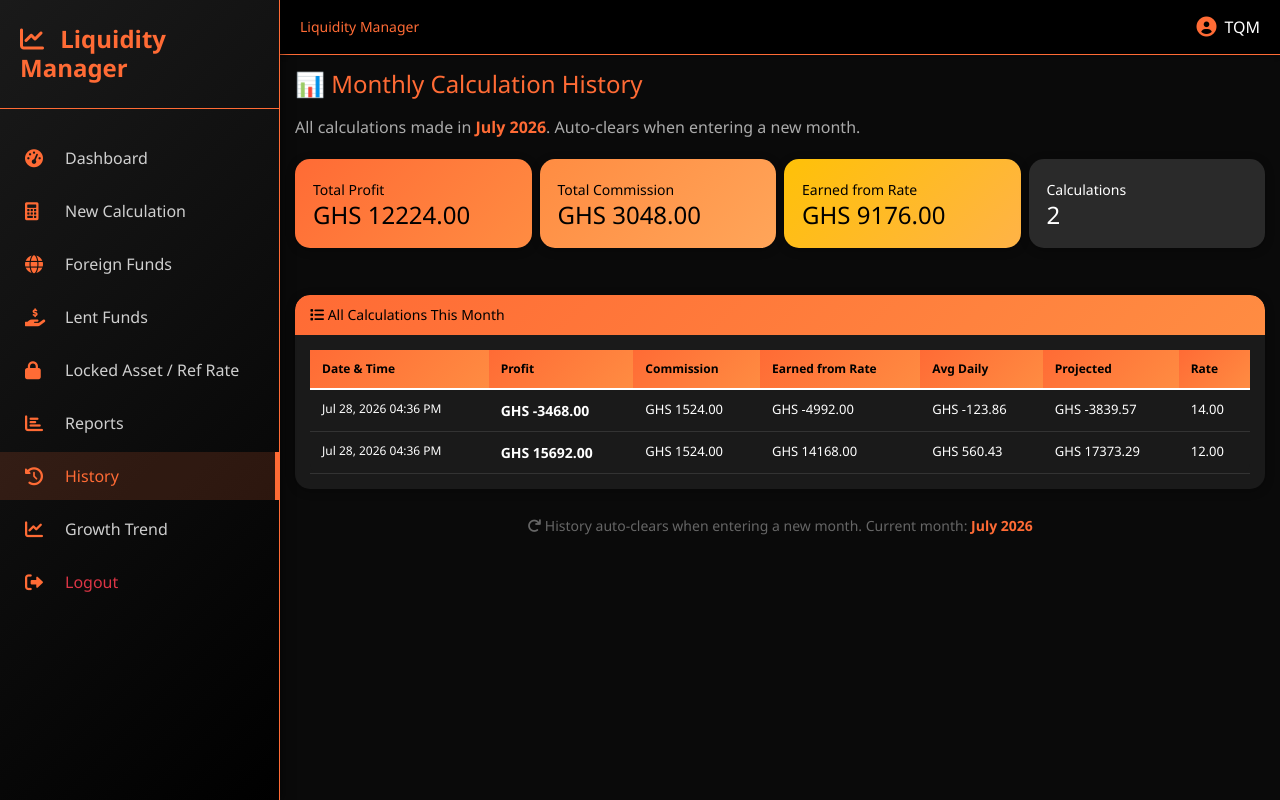
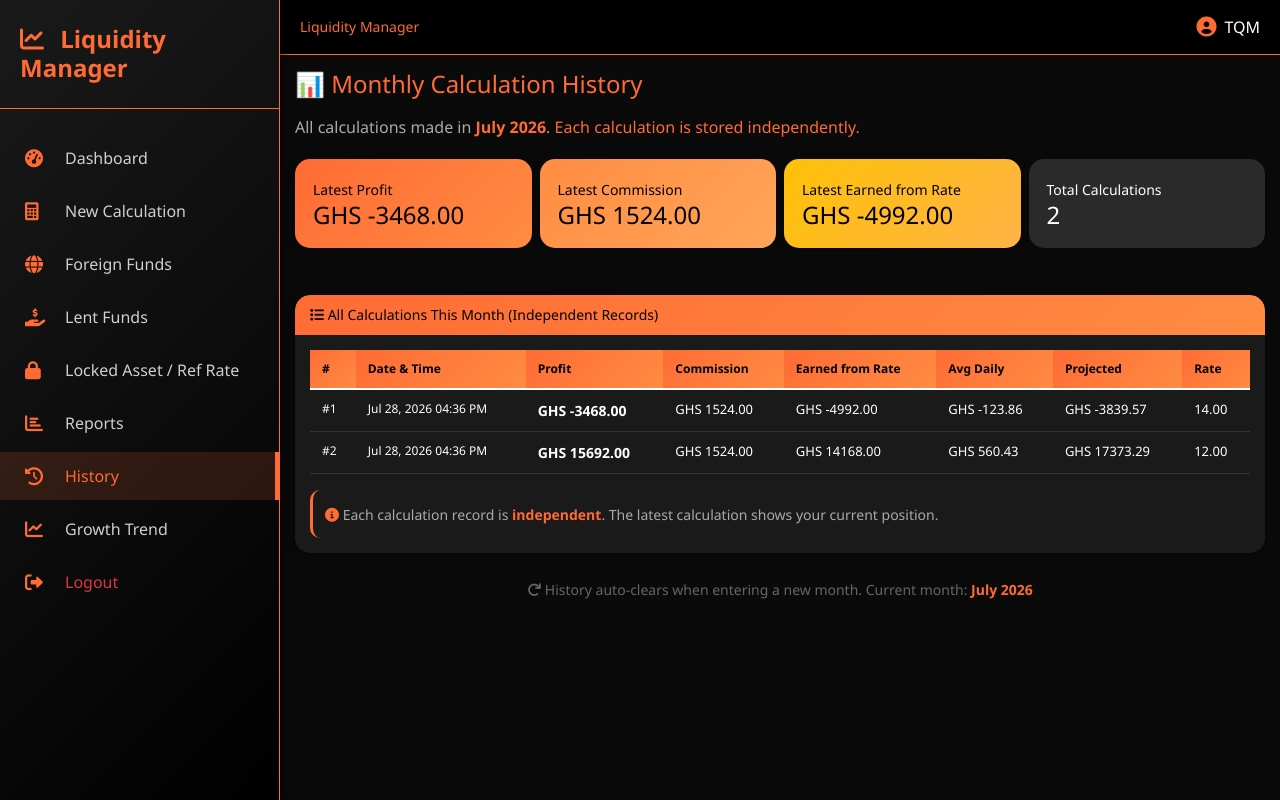
Before and after one commit to AliensOfMars1/Profit-tracker, a Flask app: page /history in a window 1280 px wide. Run offline with Flask 3, Linux system fonts and the light colour scheme; the visitor is signed in with stand-in values (Sample User, id 1); data comes from the database, SQL or seed files in the repository.

Commit message:
accumulaion history results fixed now independent results are saved as history which auto clears when entering a new month

```diff
--- a/app.py
+++ b/app.py
@@ -165,7 +165,7 @@ def dashboard():
                          equity_setting=equity_setting,
                          total_commission=total_commission,
                          earn_from_rate=earn_from_rate,
-                         available_funds=available_funds)  # ← ADD THIS
+                         available_funds=available_funds)
 
 @app.route('/calculation', methods=['GET', 'POST'])
 @login_required
@@ -251,9 +251,8 @@ def calculation():
 def foreign_funds():
     active_funds = ForeignFund.query.filter_by(status='active').order_by(ForeignFund.date_added.desc()).all()
     settled_funds = ForeignFund.query.filter_by(status='settled').order_by(ForeignFund.date_added.desc()).all()
-    foreign_total = get_total_foreign_funds()  # Add this line
+    foreign_total = get_total_foreign_funds()
     return render_template('foreign_funds.html', active_funds=active_funds, settled_funds=settled_funds, foreign_total=foreign_total)
-
 
 @app.route('/foreign-funds/add', methods=['POST'])
 @login_required
@@ -321,7 +320,7 @@ def delete_foreign_fund(id):
 def lent_funds():
     active_funds = LentFund.query.filter_by(status='active').order_by(LentFund.date_lent.desc()).all()
     paid_funds = LentFund.query.filter_by(status='paid').order_by(LentFund.date_lent.desc()).all()
-    lent_total = get_total_lent_funds()  # Add this line
+    lent_total = get_total_lent_funds()
     return render_template('lent_funds.html', active_funds=active_funds, paid_funds=paid_funds, lent_total=lent_total)
 
 @app.route('/lent-funds/add', methods=['POST'])
@@ -464,41 +463,6 @@ def reports():
                          avg_daily_profit=avg_daily,
                          projected_profit=projected)
 
-
-@app.route('/history')
-@login_required
-def history():
-    today = date.today()
-    current_month = today.month
-    current_year = today.year
-
-    # Get ALL calculations for current month
-    calculations = Calculation.query.filter_by(
-        year=current_year,
-        month=current_month
-    ).order_by(Calculation.created_at.desc()).all()
-
-    # Calculate summary for current month
-    summary = {
-        'total_profit': Decimal('0'),
-        'total_commission': Decimal('0'),
-        'earned_from_rate': Decimal('0'),
-        'calculation_count': len(calculations)
-    }
-
-    for calc in calculations:
-        commission = calc.cashin_commission + calc.cashout_commission
-        summary['total_profit'] += calc.profit
-        summary['total_commission'] += commission
-        summary['earned_from_rate'] += (calc.profit - commission)
-
-    current_month_name = today.strftime('%B %Y')
-
-    return render_template('history.html',
-                         calculations=calculations,
-                         summary=summary,
-                         current_month_name=current_month_name)
-
 @app.route('/growth-trend')
 @login_required
 def growth_trend():
@@ -551,12 +515,54 @@ def growth_trend():
 
     return render_template('growth_trend.html', chart_data=chart_data, table_data=table_data)
 
+# ==================== HISTORY ROUTE ====================
+
+@app.route('/history')
+@login_required
+def history():
+    today = date.today()
+    current_month = today.month
+    current_year = today.year
+
+    # Get ALL calculations for current month (ordered by date, newest first)
+    calculations = Calculation.query.filter_by(
+        year=current_year,
+        month=current_month
+    ).order_by(Calculation.created_at.desc()).all()
+
+    # Get the latest calculation (most recent)
+    latest_calc = calculations[0] if calculations else None
+
+    # Build final summary using ONLY the LATEST calculation
+    if latest_calc:
+        commission = latest_calc.cashin_commission + latest_calc.cashout_commission
+        final_summary = {
+            'profit': latest_calc.profit,
+            'commission': commission,
+            'earned_from_rate': latest_calc.profit - commission
+        }
+    else:
+        final_summary = {
+            'profit': Decimal('0'),
+            'commission': Decimal('0'),
+            'earned_from_rate': Decimal('0')
+        }
+
+    current_month_name = today.strftime('%B %Y')
+
+    return render_template('history.html',
+                         calculations=calculations,
+                         final_summary=final_summary,
+                         current_month_name=current_month_name)
+
+# ==================== MAIN BLOCK ====================
+
 if __name__ == '__main__':
     with app.app_context():
         db.create_all()
 
+
     # Get port from environment variable (Railway sets this)
     port = int(os.environ.get('PORT', 5000))
 
-    # Use debug=False in production
     app.run(host='0.0.0.0', port=port, debug=True)
--- a/templates/history.html
+++ b/templates/history.html
@@ -4,40 +4,40 @@
 <h1 class="mb-3" style="color: #ff6b35; font-size: 24px;">📊 Monthly Calculation History</h1>
 <p style="color: #aaa; margin-bottom: 20px;">
     All calculations made in <strong style="color: #ff6b35;">{{ current_month_name }}</strong>.
-    Auto-clears when entering a new month.
+    <span style="color: #ff6b35;">Each calculation is stored independently.</span>
 </p>
 
-<!-- Summary Cards -->
+<!-- Current Month Summary (Using LATEST calculation only) -->
 <div class="row g-2 mb-4">
     <div class="col-6 col-md-3 mb-2">
         <div class="card bg-primary" style="padding: 10px;">
             <div class="card-body" style="padding: 8px;">
-                <small style="color: #000000;">Total Profit</small>
-                <h4 style="color: #000000; margin: 0;">GHS {{ "%.2f"|format(summary.total_profit) }}</h4>
+                <small style="color: #000000;">Latest Profit</small>
+                <h4 style="color: #000000; margin: 0;">GHS {{ "%.2f"|format(final_summary.profit) }}</h4>
             </div>
         </div>
     </div>
     <div class="col-6 col-md-3 mb-2">
         <div class="card bg-info" style="padding: 10px;">
             <div class="card-body" style="padding: 8px;">
-                <small style="color: #000000;">Total Commission</small>
-                <h4 style="color: #000000; margin: 0;">GHS {{ "%.2f"|format(summary.total_commission) }}</h4>
+                <small style="color: #000000;">Latest Commission</small>
+                <h4 style="color: #000000; margin: 0;">GHS {{ "%.2f"|format(final_summary.commission) }}</h4>
             </div>
         </div>
     </div>
     <div class="col-6 col-md-3 mb-2">
         <div class="card bg-warning" style="padding: 10px;">
             <div class="card-body" style="padding: 8px;">
-                <small style="color: #000000;">Earned from Rate</small>
-                <h4 style="color: #000000; margin: 0;">GHS {{ "%.2f"|format(summary.earned_from_rate) }}</h4>
+                <small style="color: #000000;">Latest Earned from Rate</small>
+                <h4 style="color: #000000; margin: 0;">GHS {{ "%.2f"|format(final_summary.earned_from_rate) }}</h4>
             </div>
         </div>
     </div>
     <div class="col-6 col-md-3 mb-2">
         <div class="card bg-secondary" style="padding: 10px;">
             <div class="card-body" style="padding: 8px;">
-                <small style="color: #ffffff;">Calculations</small>
-                <h4 style="color: #ffffff; margin: 0;">{{ summary.calculation_count }}</h4>
+                <small style="color: #ffffff;">Total Calculations</small>
+                <h4 style="color: #ffffff; margin: 0;">{{ calculations|length }}</h4>
             </div>
         </div>
     </div>
@@ -47,7 +47,7 @@
 <div class="card">
     <div class="card-header">
         <h5 class="mb-0" style="color: #000000; font-size: 14px;">
-            <i class="fas fa-list"></i> All Calculations This Month
+            <i class="fas fa-list"></i> All Calculations This Month (Independent Records)
         </h5>
     </div>
     <div class="card-body">
@@ -56,22 +56,20 @@
                 <table class="table">
                     <thead>
                         <tr>
+                            <th>#</th>
                             <th>Date & Time</th>
                             <th>Profit</th>
                             <th>Commission</th>
                             <th>Earned from Rate</th>
                             <th>Avg Daily</th>
                             <th>Projected</th>
-                            <!-- <th>USDT</th> -->
                             <th>Rate</th>
-                            <!-- <th>eCash</th> -->
-                            <!-- <th>Lent</th> -->
-                            <!-- <th>Foreign</th> -->
                         </tr>
                     </thead>
                     <tbody>
                         {% for calc in calculations %}
                         <tr>
+                            <td style="color: #888;">#{{ loop.index }}</td>
                             <td style="color: #ffffff; font-size: 12px; white-space: nowrap;">
                                 {{ calc.created_at.strftime('%b %d, %Y %I:%M %p') }}
                             </td>
@@ -90,25 +88,21 @@
                             <td style="color: #ffffff; font-size: 13px;">
                                 GHS {{ "%.2f"|format(calc.projected_profit) }}
                             </td>
-                            <!-- <td style="color: #ffffff; font-size: 13px;">
-                                ${{ "%.2f"|format(calc.total_usdt) }}
-                            </td> -->
                             <td style="color: #ffffff; font-size: 13px;">
                                 {{ "%.2f"|format(calc.rate) }}
                             </td>
-                            <!-- <td style="color: #ffffff; font-size: 13px;">
-                                GHS {{ "%.2f"|format(calc.ecash) }}
-                            </td>
-                            <td style="color: #ffffff; font-size: 13px;">
-                                GHS {{ "%.2f"|format(calc.lent_funds) }}
-                            </td>
-                            <td style="color: #ffffff; font-size: 13px;">
-                                GHS {{ "%.2f"|format(calc.foreign_funds) }}
-                            </td> -->
                         </tr>
                         {% endfor %}
                     </tbody>
                 </table>
+            </div>
+            <!-- Note -->
+            <div class="mt-3" style="background: #1a1a1a; padding: 12px; border-radius: 10px; border-left: 3px solid #ff6b35;">
+                <small style="color: #aaa;">
+                    <i class="fas fa-info-circle" style="color: #ff6b35;"></i>
+                    Each calculation record is <strong style="color: #ff6b35;">independent</strong>.
+                    The latest calculation shows your current position.
+                </small>
             </div>
         {% else %}
             <p class="text-muted">No calculations found for this month. Start by creating a new calculation!</p>
```
